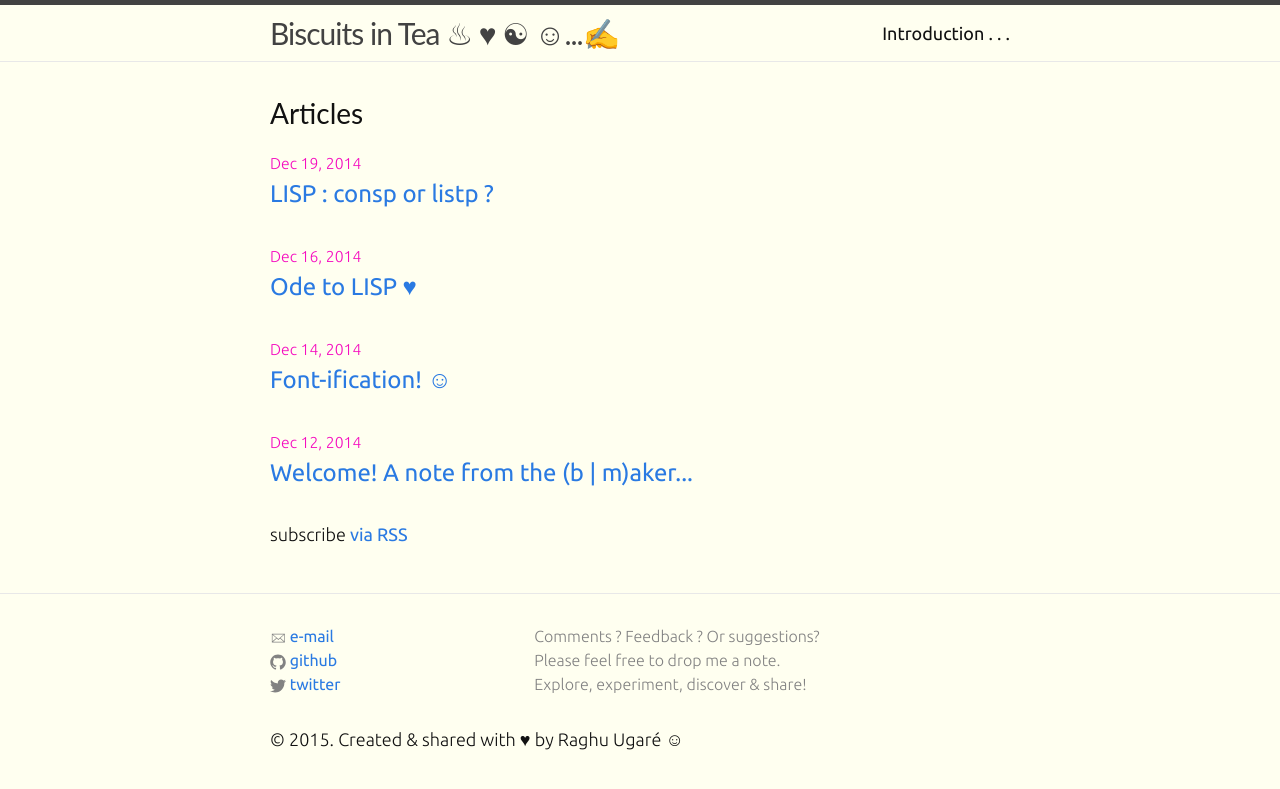
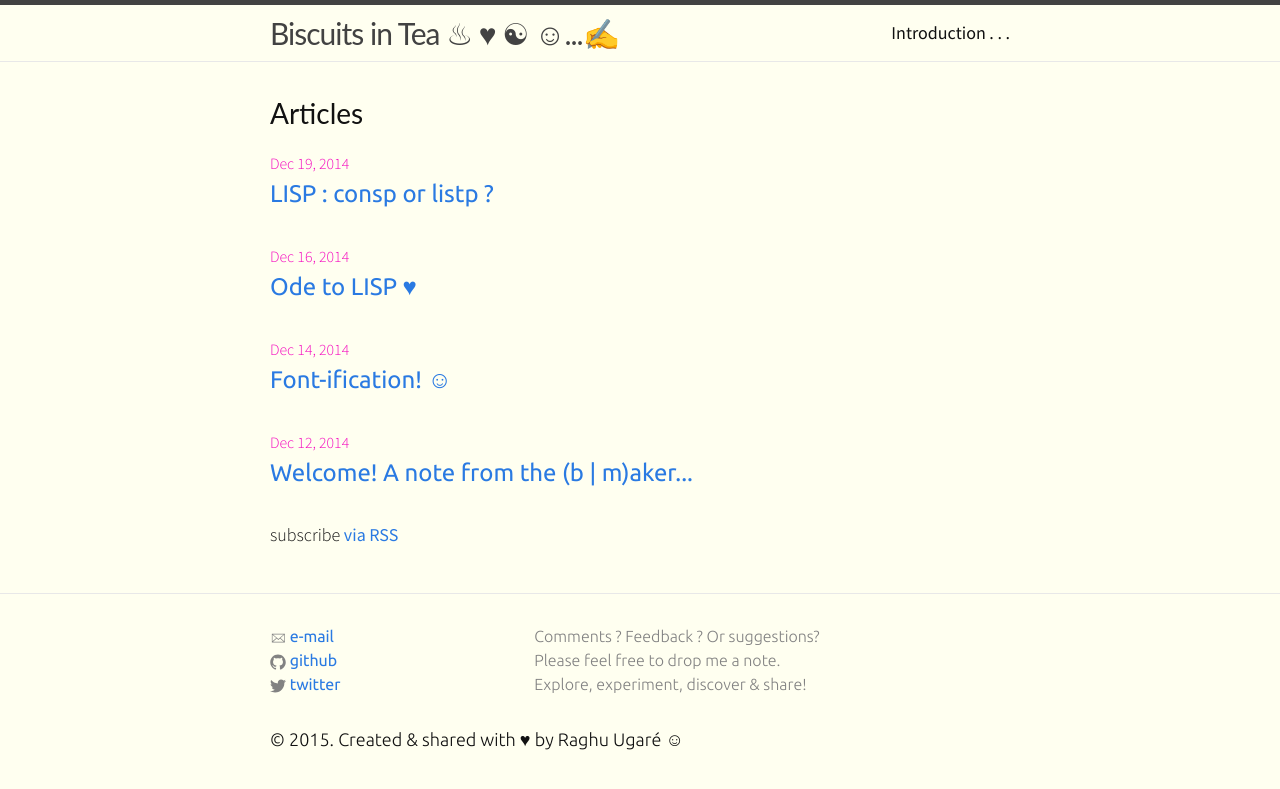
Before and after one commit to raghuugare/raghuugare.bkup, a Jekyll site: the page built from index.html, in a window 1280 px wide. Shown: the top 789 px of the page. Built offline with Jekyll 4.4.1, drawn with Linux system fonts in a browser that asks for light colours.

Commit message:
Update main.scss

```diff
--- a/css/main.scss
+++ b/css/main.scss
@@ -41,7 +41,7 @@ $body-font-weight: 300;
 // Our variables
 // Some nice fonts (albeit available locally! :-( ) : Optima, Seravek, Avenir, ...
 
-$base-font-family: Ubuntu, Source Sans Pro, merriweather, lato, Helvetica Neue, Helvetica, Arial, sans-serif;
+$base-font-family: Source Sans Pro, merriweather, lato, Helvetica Neue, Helvetica, Arial, sans-serif;
 $base-font-size:   18px;
 $small-font-size:  $base-font-size * 0.875;
 $base-line-height: 1.5;
```
